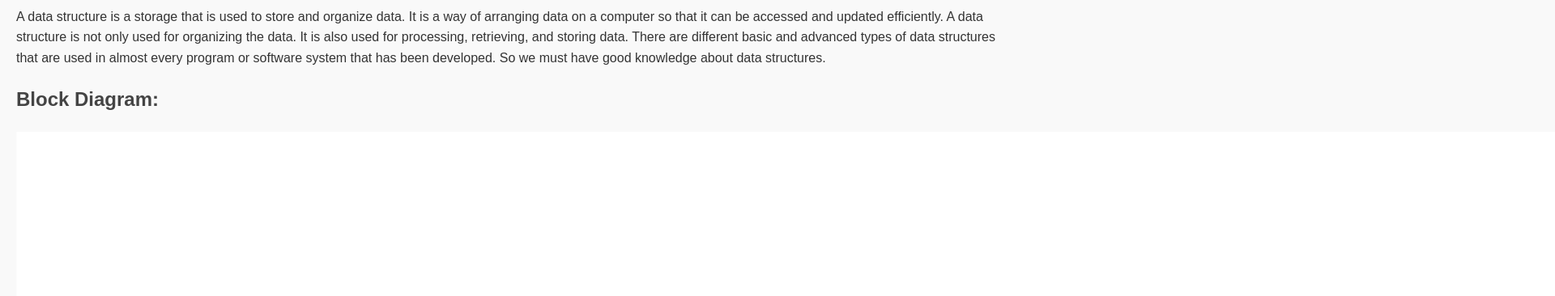
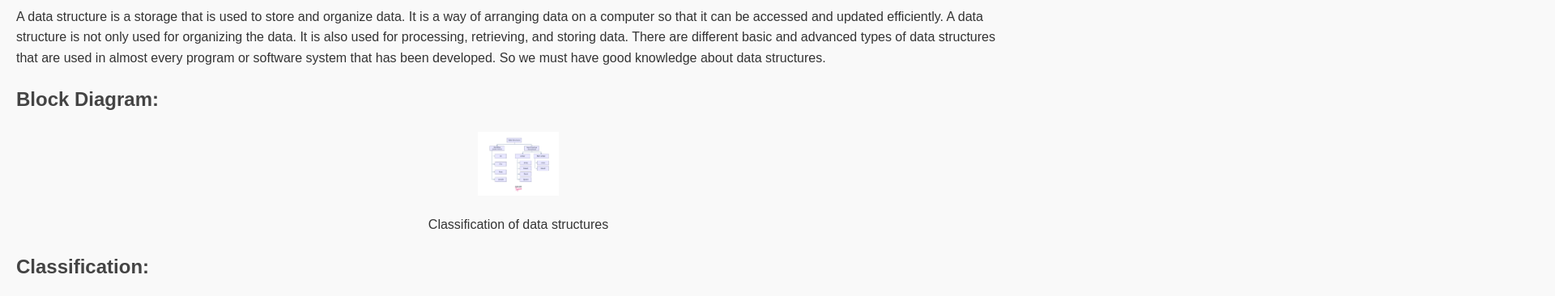
Before and after one commit to vikivignesh-1704/Data-Structure-Web, a plain HTML site: page index.html in a window 1280 px wide. Shown: the part 224-590 px from the top of the page at 81% size, 1920 px wide, since content can reach past the window. Drawn offline with Linux system fonts and the light colour scheme.

Commit message:
Update index.html

```diff
--- a/index.html
+++ b/index.html
@@ -97,7 +97,7 @@
             A data structure is not only used for organizing the data. It is also used for processing, retrieving, and storing data. There are different basic and advanced types of data structures that are used in almost every program or software system that has been developed. So we must have good knowledge about data structures.</p>
         <h2>Block Diagram:</h2>
         <center>
-            <img src="img/ClassificationofDataStructure.webp">
+            <img src="img/ClassificationofDataStructure.webp" width="100px">
             <p>Classification of data structures</p>
 
         </center>
```
